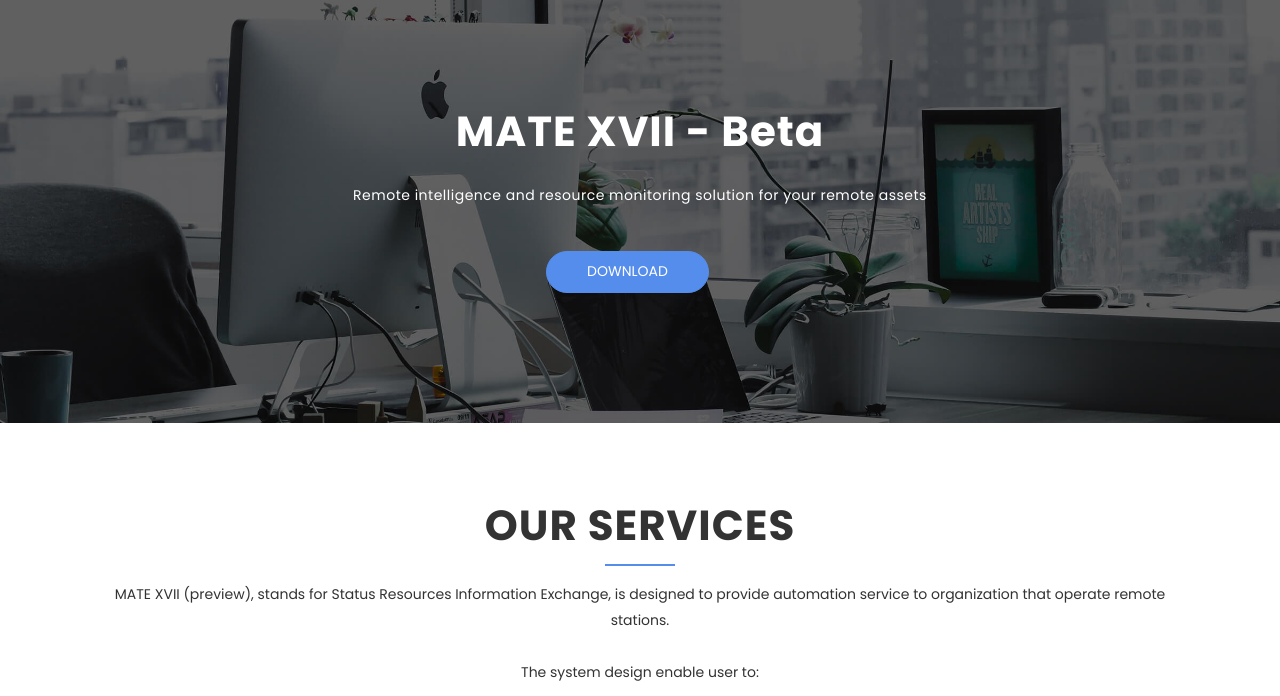
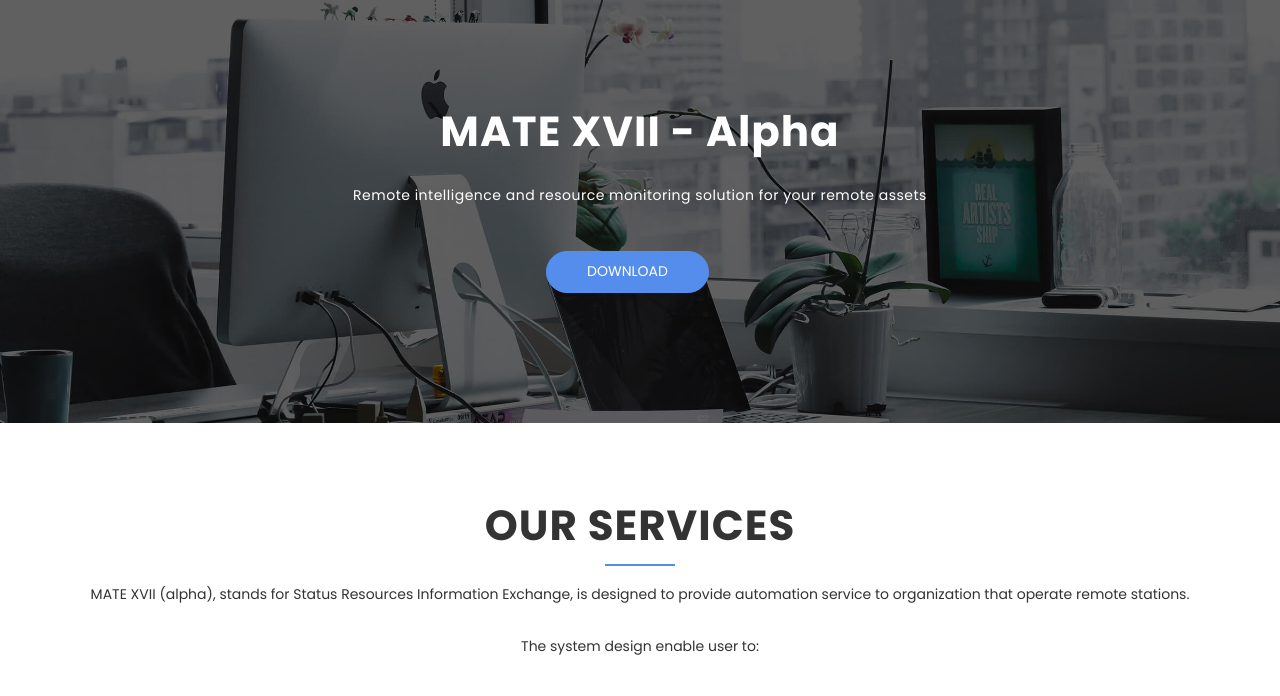
Before and after one commit to afiz/mate-www, a plain HTML site: page index.html in a window 1280 px wide. Shown: the part 91-787 px from the top of the page. Drawn offline with Linux system fonts and the light colour scheme.

Commit message:
Change to Alpha

```diff
--- a/index.html
+++ b/index.html
@@ -102,7 +102,7 @@
         <div class="row justify-content-md-center">
           <div class="col-md-10">
             <div class="contents text-center">
-              <h1 class="wow fadeInDown" data-wow-duration="1000ms" data-wow-delay="0.3s">MATE XVII - Beta</h1>
+              <h1 class="wow fadeInDown" data-wow-duration="1000ms" data-wow-delay="0.3s">MATE XVII - Alpha</h1>
               <p class="lead  wow fadeIn" data-wow-duration="1000ms" data-wow-delay="400ms">Remote intelligence and resource monitoring solution for your remote assets</p>
               <a href="#" class="btn btn-common wow fadeInUp" data-wow-duration="1000ms" data-wow-delay="400ms">Download</a>
             </div>
@@ -119,7 +119,7 @@
           <h2 class="section-title wow fadeIn" data-wow-duration="1000ms" data-wow-delay="0.3s">Our Services</h2>
           <hr class="lines wow zoomIn" data-wow-delay="0.3s">
           <p class="section-subtitle wow fadeIn" data-wow-duration="1000ms" data-wow-delay="0.3s">
-            MATE XVII (preview), stands for Status Resources Information Exchange, is designed to provide automation service to
+            MATE XVII (alpha), stands for Status Resources Information Exchange, is designed to provide automation service to
             organization that operate remote stations.
             <br><br>The system design enable user to:</p>
         </div>
```
